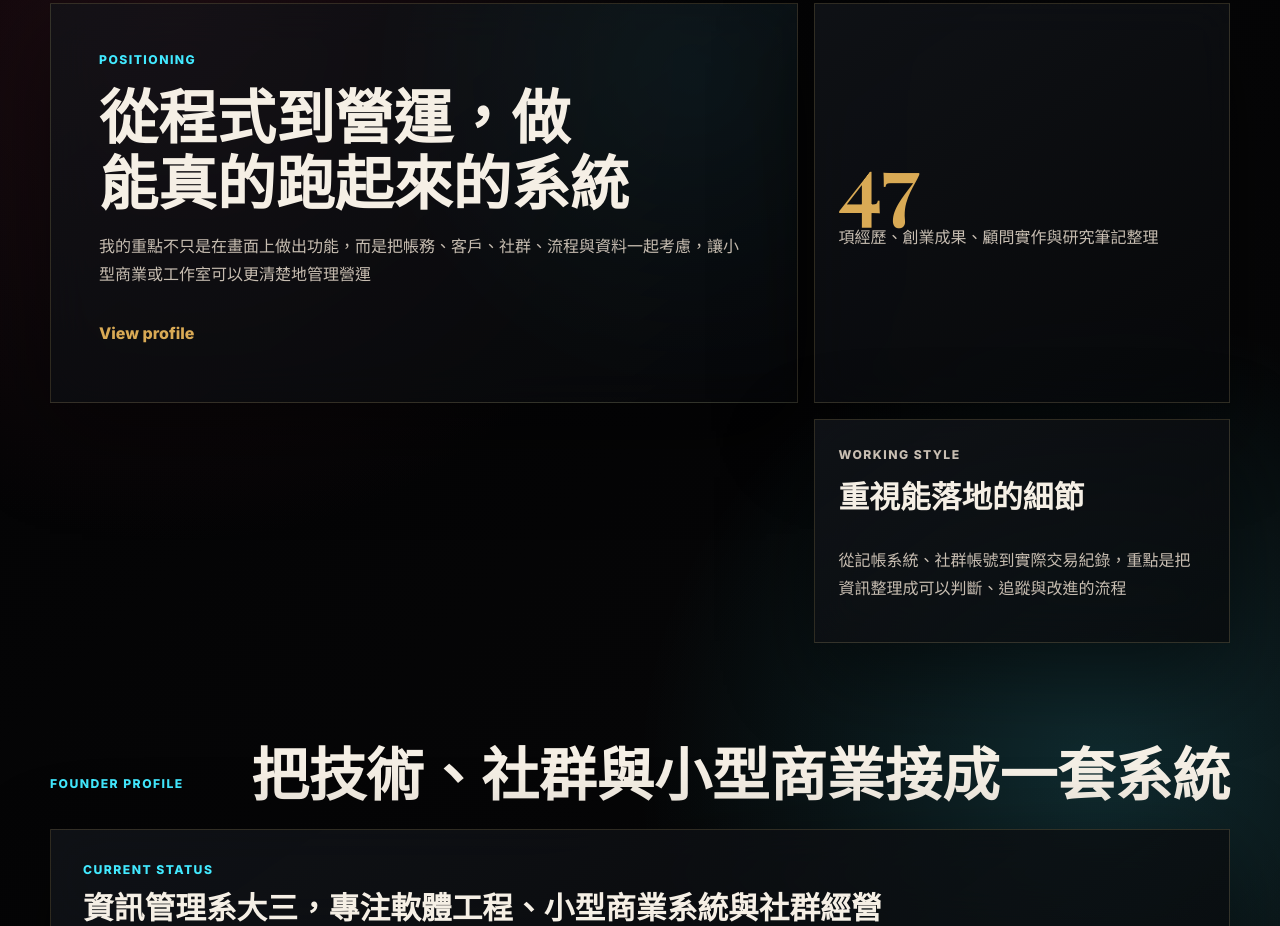
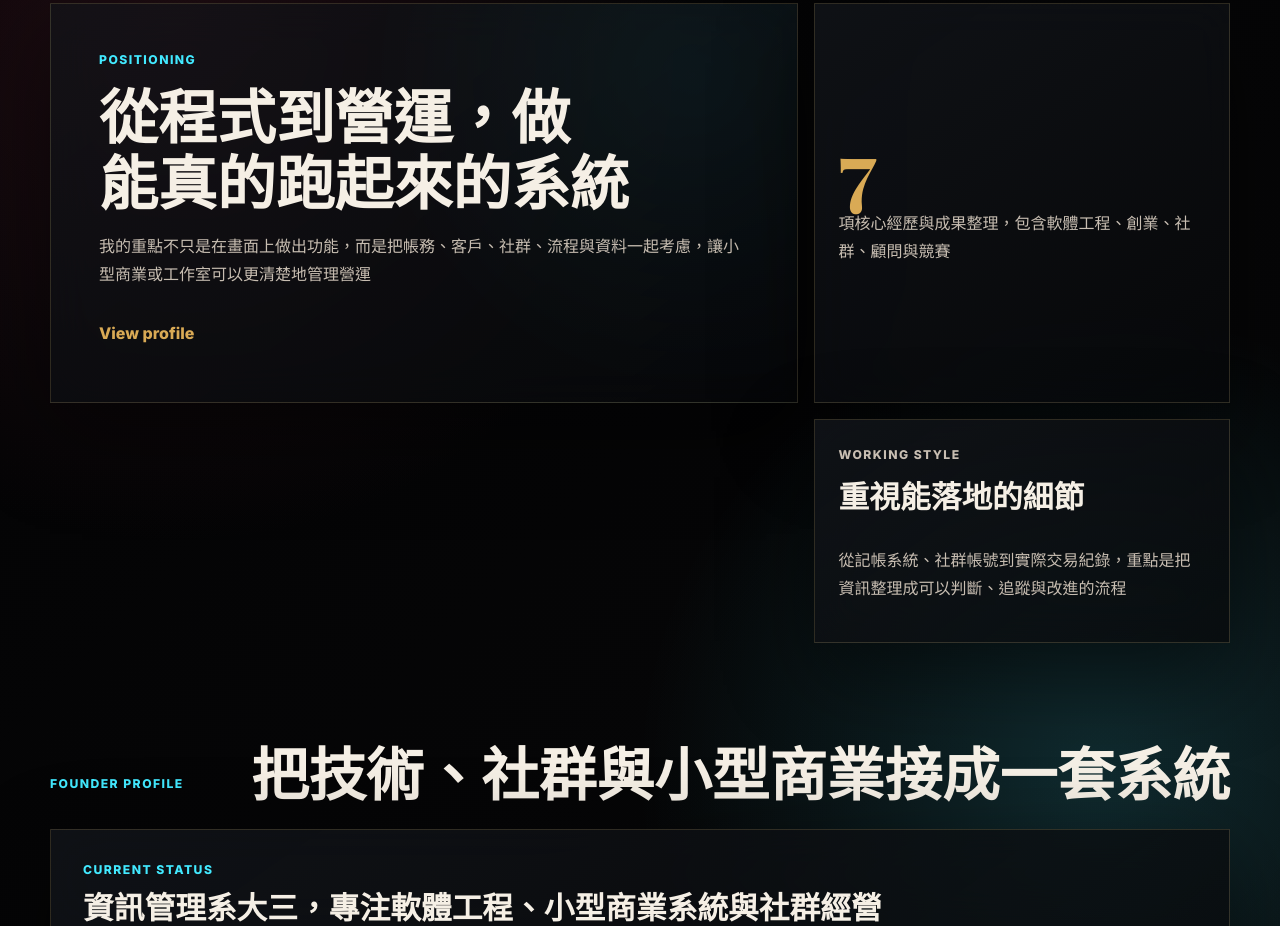
Before and after one commit to ice582/ice582.github.io, a plain HTML site: page index.html in a window 1280 px wide. Shown: the part 897-1823 px from the top of the page. Drawn offline with nearby package versions, Linux system fonts and the light colour scheme.

Commit message:
Use realistic profile metric

```diff
--- a/index.html
+++ b/index.html
@@ -102,8 +102,8 @@
           <a href="#profile">View profile</a>
         </article>
         <article class="stat-panel reveal">
-          <span class="metric" data-count="47">0</span>
-          <p>項經歷、創業成果、顧問實作與研究筆記整理</p>
+          <span class="metric" data-count="7">0</span>
+          <p>項核心經歷與成果整理，包含軟體工程、創業、社群、顧問與競賽</p>
         </article>
         <article class="feature-small reveal tilt-card">
           <p class="tag">Working Style</p>
```
